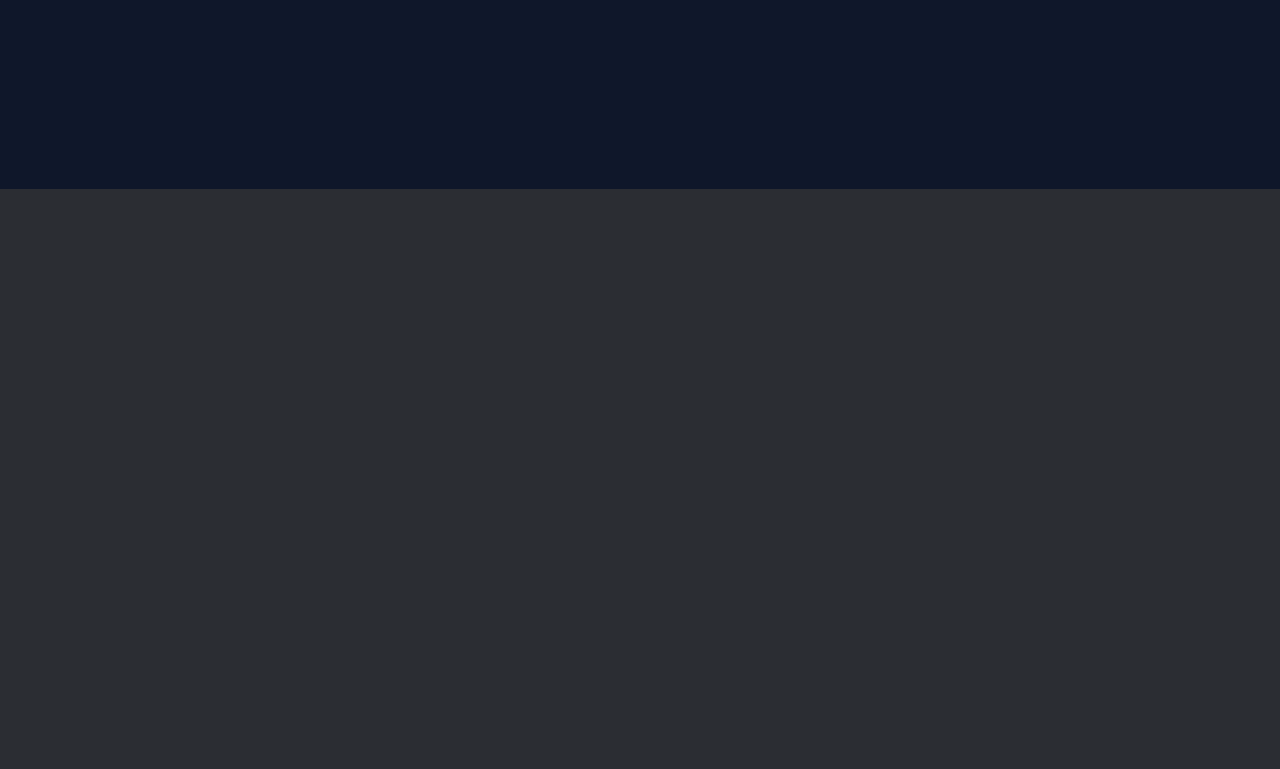
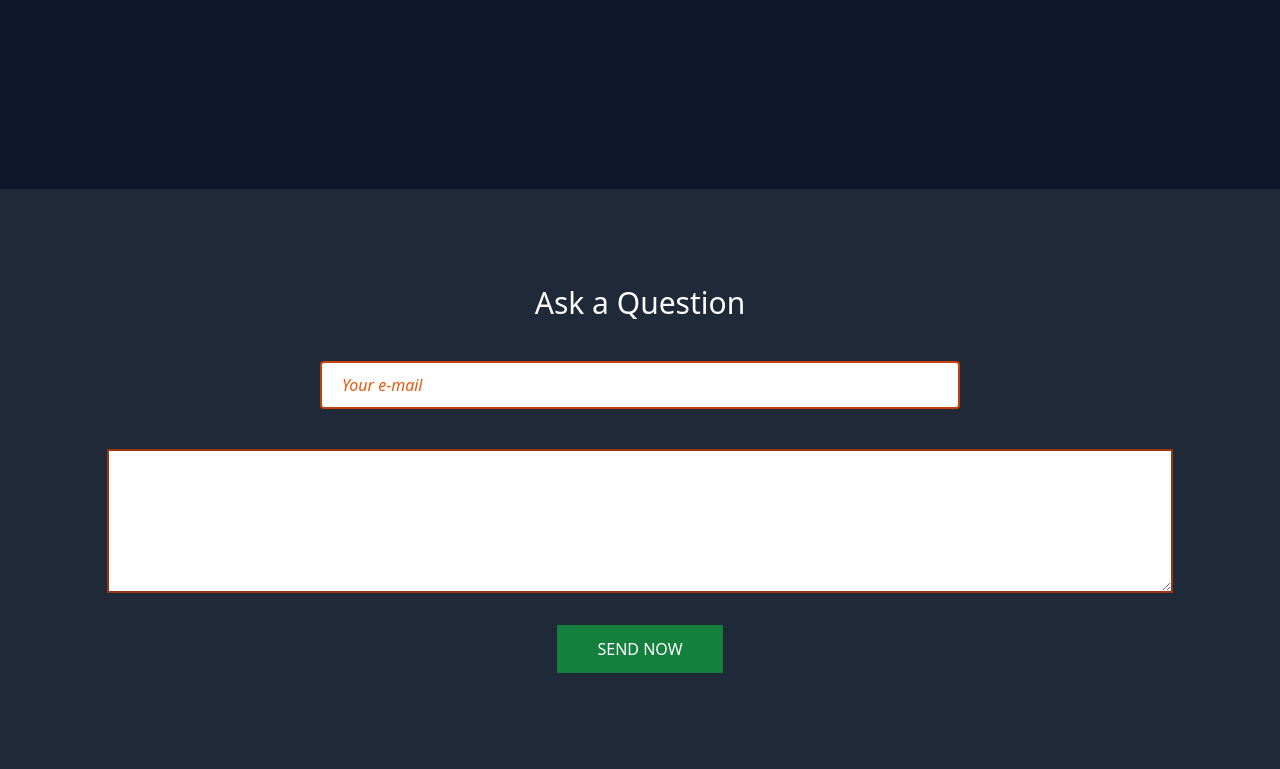
Before and after one commit to mdrahimuddin94/talwndpjctgit, a website built with Vite: page index.html in a window 1280 px wide. Shown: the part 2126-2895 px from the top of the page. Before the commit the page ends 2315 px from the top, so only its background shows below. Built offline with nearby package versions, Linux system fonts and the light colour scheme.

Commit message:
form section

```diff
--- a/index.html
+++ b/index.html
@@ -133,6 +133,21 @@
                 </div>
             </div>
         </section>
+
+        <section class="bg-[#1F2937] py-16 sm:py-24">
+            <div>
+                <h2 class="text-xl text-center mb-10 sm:text-3xl text-white">Ask a Question</h2>
+                <form action="">
+                    <input class="block mx-auto w-5/6 sm:w-1/2 h-12 border-2 mb-10 border-orange-700 rounded placeholder:italic placeholder:text-orange-600 px-5" type="email" placeholder="Your e-mail">
+                </form>
+                <textarea class="block mx-auto w-5/6 sm:1/2 h-36 border-2 border-orange-800 placeholder:italic placeholder:text-orange-800 px-5 py-5" placeholder="your name" name="" id="">
+
+                </textarea>
+                <button class="block mx-auto text-white px-10 py-3 font-medium uppercase bg-green-700 mt-8 hover:bg-green-500 transition">send now</button>
+            </div>
+
+
+        </section>
     </main>
     <!--main section end-->
 
```
